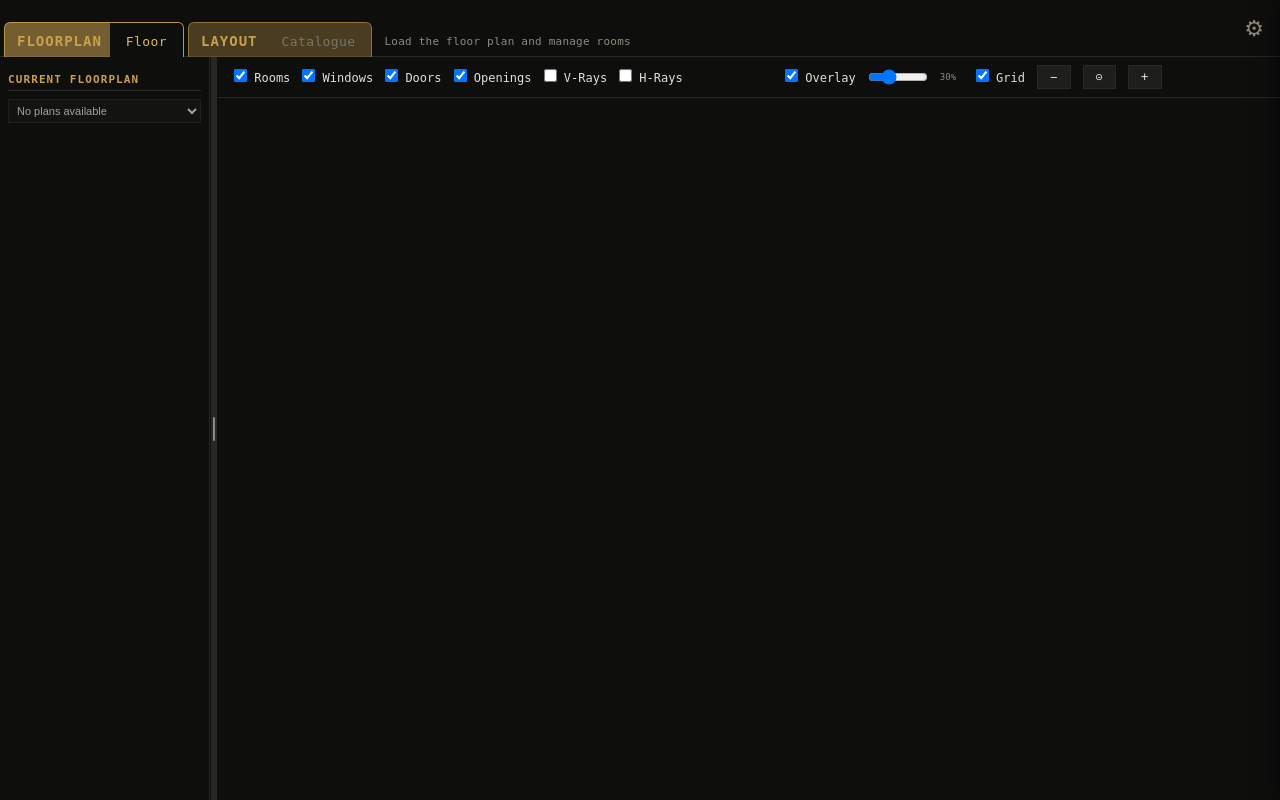
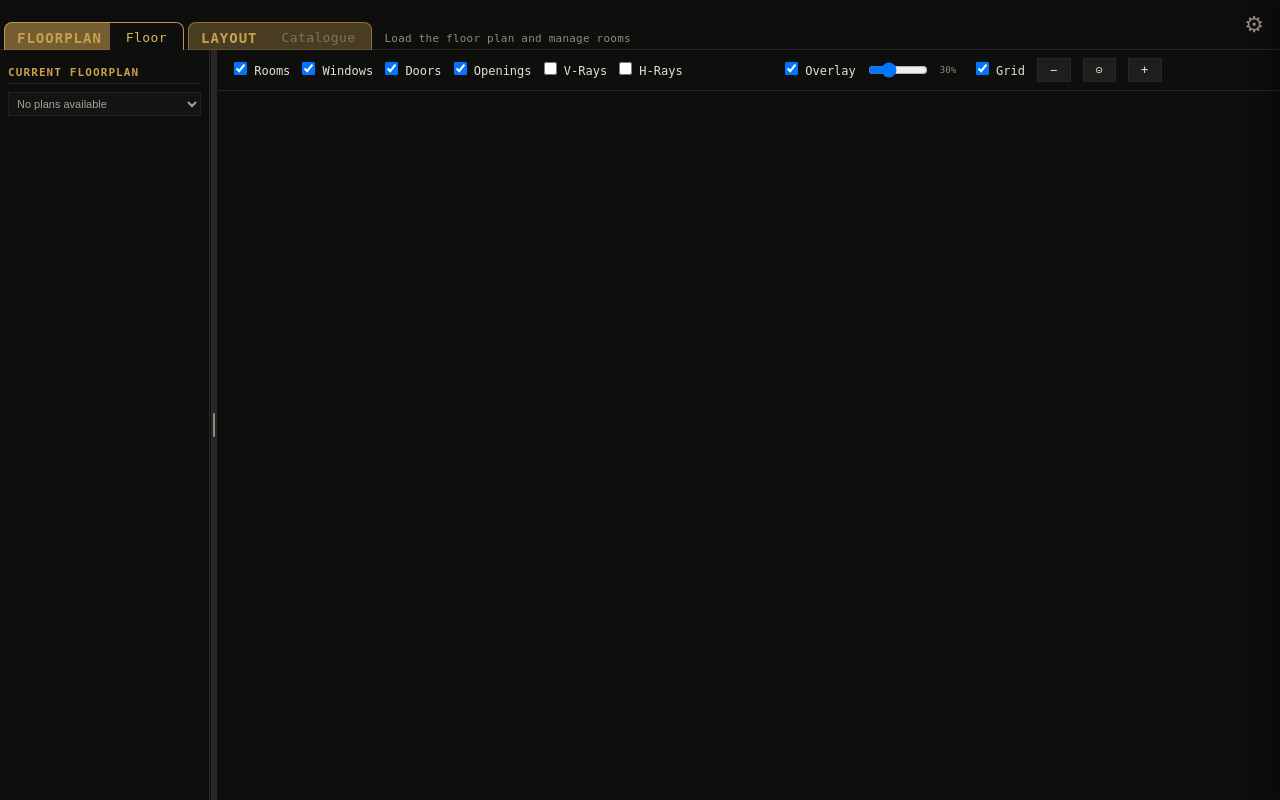
Before and after one commit to pgstudio64/olm, a Flask app: page / in a window 1280 px wide. Run offline with Flask 3, Linux system fonts and the light colour scheme; data that the repository does not hold is empty.

Commit message:
Revert "Fix: tab hover — increased padding, reduced radius, buttons fill group"
This reverts commit 2a5fe4ece375b5282f2bb387cd96616c9c244a59.

```diff
--- a/olm/static/style.css
+++ b/olm/static/style.css
@@ -293,8 +293,8 @@
     background: rgba(200, 160, 80, 0.32);
     border: 1px solid rgba(200, 160, 80, 0.55);
     border-bottom: none;
-    border-top-left-radius: 6px;
-    border-top-right-radius: 6px;
+    border-top-left-radius: 8px;
+    border-top-right-radius: 8px;
     overflow: hidden;
     position: relative;
     top: 1px;
@@ -312,7 +312,7 @@
     color: var(--accent);
     letter-spacing: 1px;
     text-transform: uppercase;
-    padding: 10px 8px 8px 12px;
+    padding: 6px 8px 4px 12px;
     white-space: nowrap;
     display: flex;
     align-items: center;
@@ -320,7 +320,7 @@
   .tab-group .tab-btn {
     font-size: 13px;
     line-height: 1;
-    padding: 10px 16px 8px 16px;
+    padding: 8px 16px 6px 16px;
     background: transparent;
     border: none;
     border-radius: 0;
```
